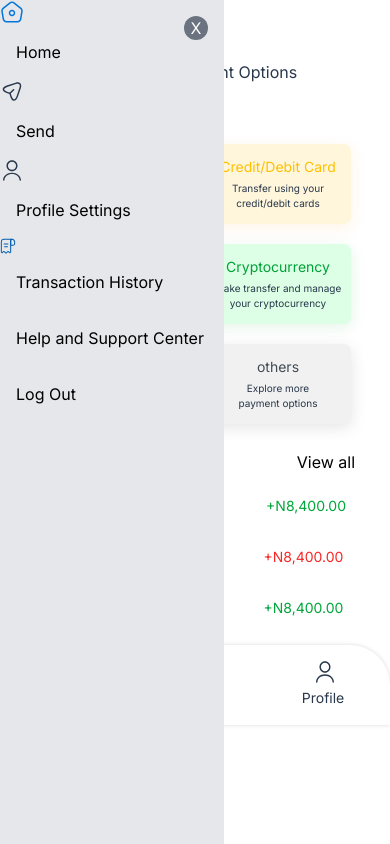
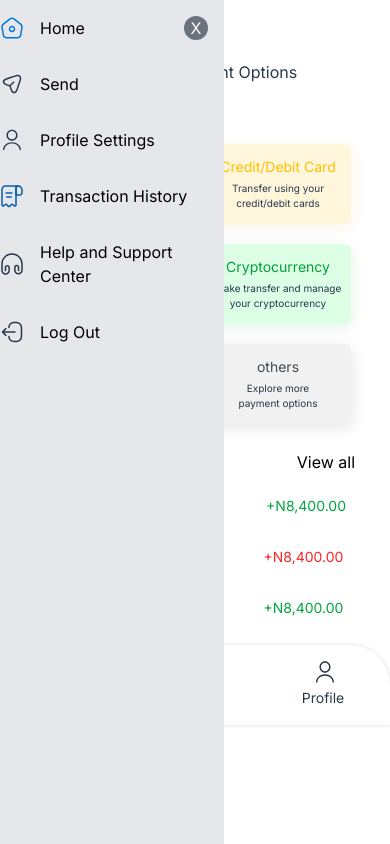
Before and after one commit to Maxwell011/moni-finance, a Next.js app: page /send in a window 390 px wide. Both pictures are taken after a click on the button 60 px from the left and 84 px from the top of the page. Built offline with nearby package versions, Linux system fonts and the light colour scheme.

Commit message:
Added icons to the hamburger

```diff
--- a/src/app/svg/Hamburger.tsx
+++ b/src/app/svg/Hamburger.tsx
@@ -56,7 +56,7 @@ function HamburgerButton() {
               className='bg-red-500'
               rx='0.75'
               x='3'
-              y='16.25'
+              y='24.25'
             />
           </svg>
         </button>
@@ -71,7 +71,7 @@ function HamburgerButton() {
             X
           </button>
           <ul className='side-nav-list'>
-            <div>
+            <div className='flex flex-row'>
               <Image
                 src='/home.svg'
                 alt='Home Image'
@@ -81,7 +81,7 @@ function HamburgerButton() {
               />
               <li className='p-4'>Home</li>
             </div>
-            <div>
+            <div className='flex flex-row'>
               <Image
                 src='/send-2.svg'
                 alt='send image'
@@ -91,7 +91,7 @@ function HamburgerButton() {
               />
               <li className='p-4'>Send</li>
             </div>
-            <div>
+            <div className='flex flex-row'>
               <Image
                 src='/user.svg'
                 alt='user profile image'
@@ -101,20 +101,34 @@ function HamburgerButton() {
               />
               <li className='p-4'>Profile Settings</li>
             </div>
-            <div>
+            <div className='flex flex-row'>
               <Image
                 src='/receipt-text.svg'
                 alt='receipt image'
-                width={16}
-                height={16}
+                width={24}
+                height={24}
                 priority
               />
               <li className='p-4'>Transaction History</li>
             </div>
-            <div>
+            <div className='flex flex-row'>
+              <Image
+                src='/headphone.svg'
+                alt='receipt image'
+                width={24}
+                height={24}
+                priority
+              />
               <li className='p-4'>Help and Support Center</li>
             </div>
-            <div>
+            <div className='flex flex-row'>
+              <Image
+                src='/logout.svg'
+                alt='receipt image'
+                width={24}
+                height={24}
+                priority
+              />
               <li className='p-4'>Log Out</li>
             </div>
           </ul>
```
